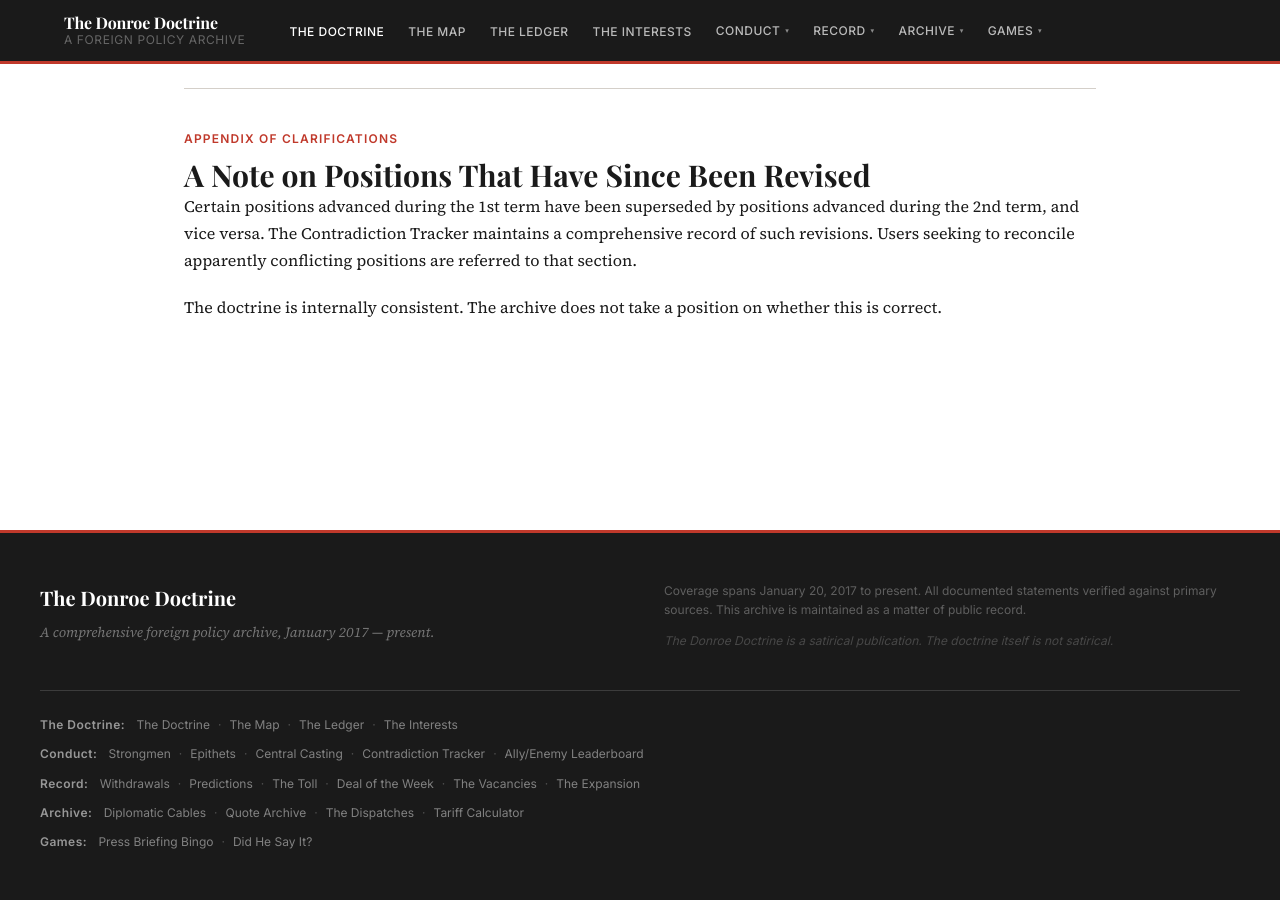
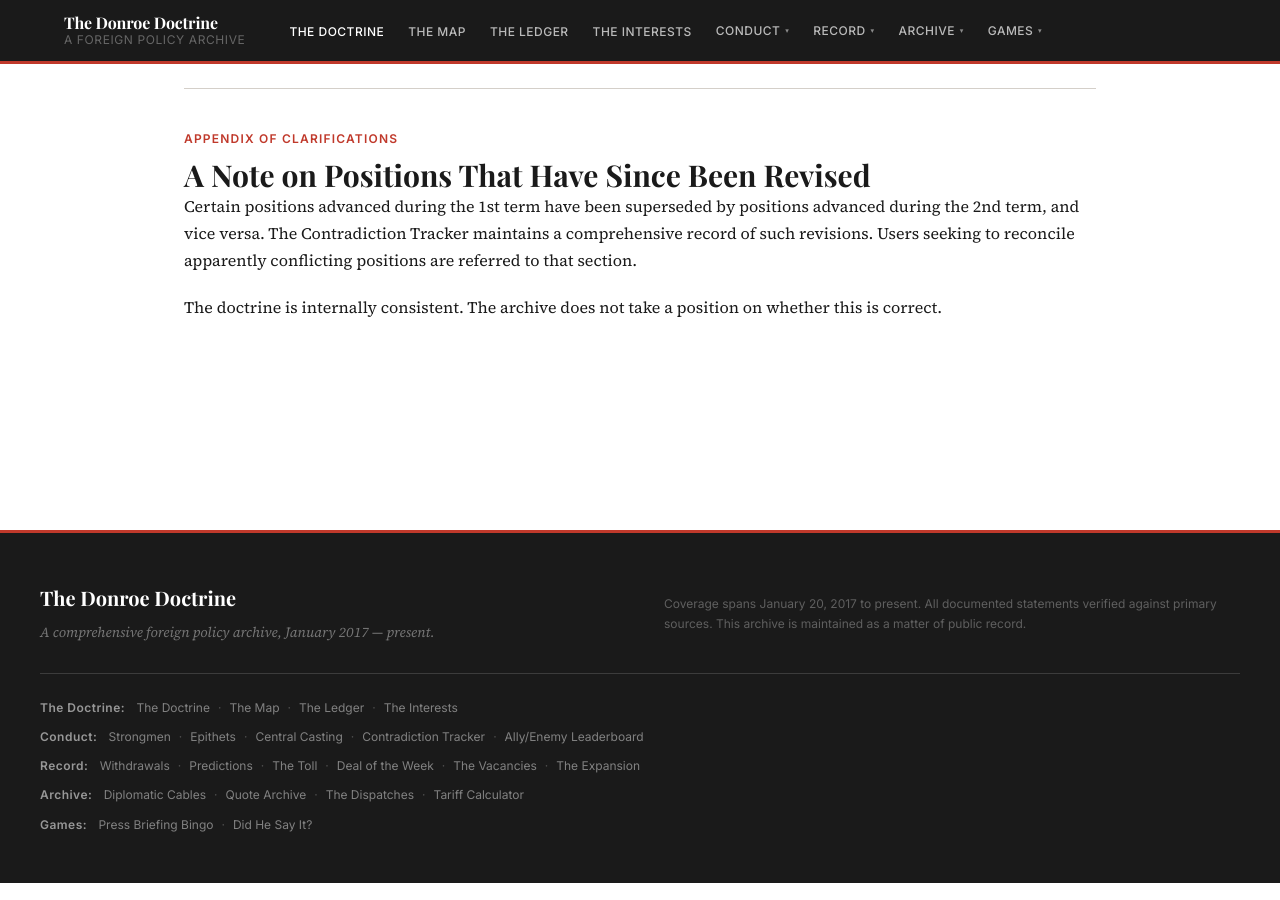
Before and after one commit to dtgara/donroe-doctrine, a Jekyll site: the page built from index.html, in a window 1280 px wide and 900 px high, scrolled down 3348 px. Built offline with Jekyll 4.4.1, drawn with Linux system fonts in a browser that asks for light colours; some web fonts are replaced.

Commit message:
Remove satirical disclaimer line from footer

```diff
--- a/_includes/footer.html
+++ b/_includes/footer.html
@@ -31,7 +31,6 @@
     <div class="footer-legal">
       <p>Coverage spans January 20, 2017 to present. All documented statements verified against primary sources.
       This archive is maintained as a matter of public record.</p>
-      <p class="footer-disclaimer">The Donroe Doctrine is a satirical publication. The doctrine itself is not satirical.</p>
     </div>
   </div>
 </footer>
```
